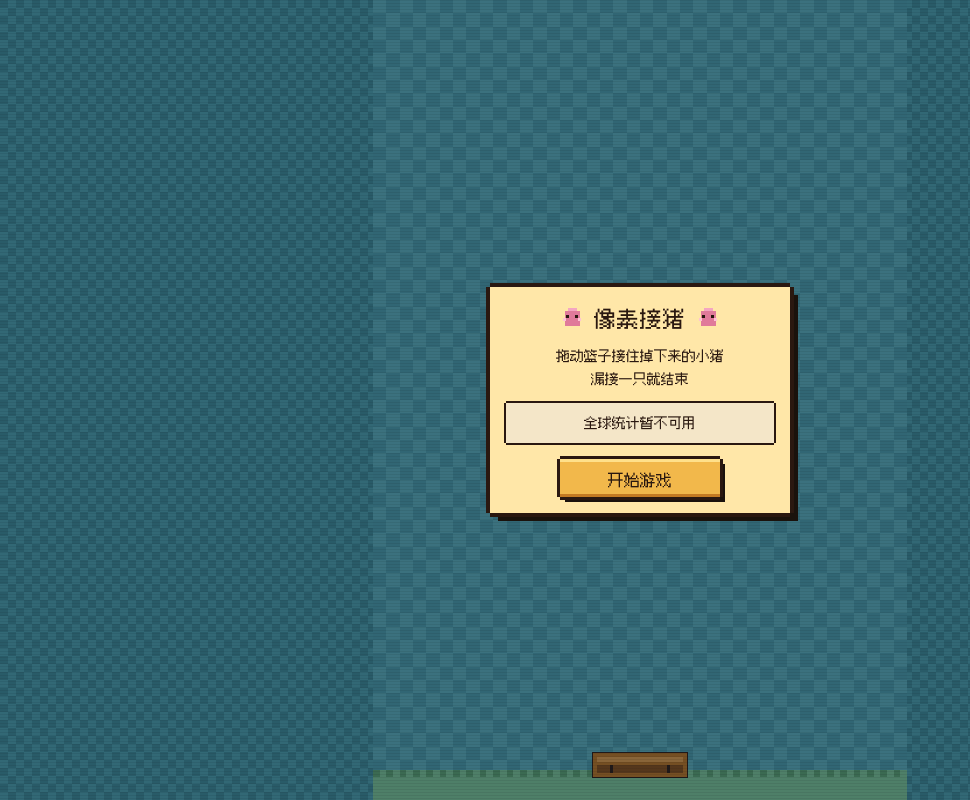
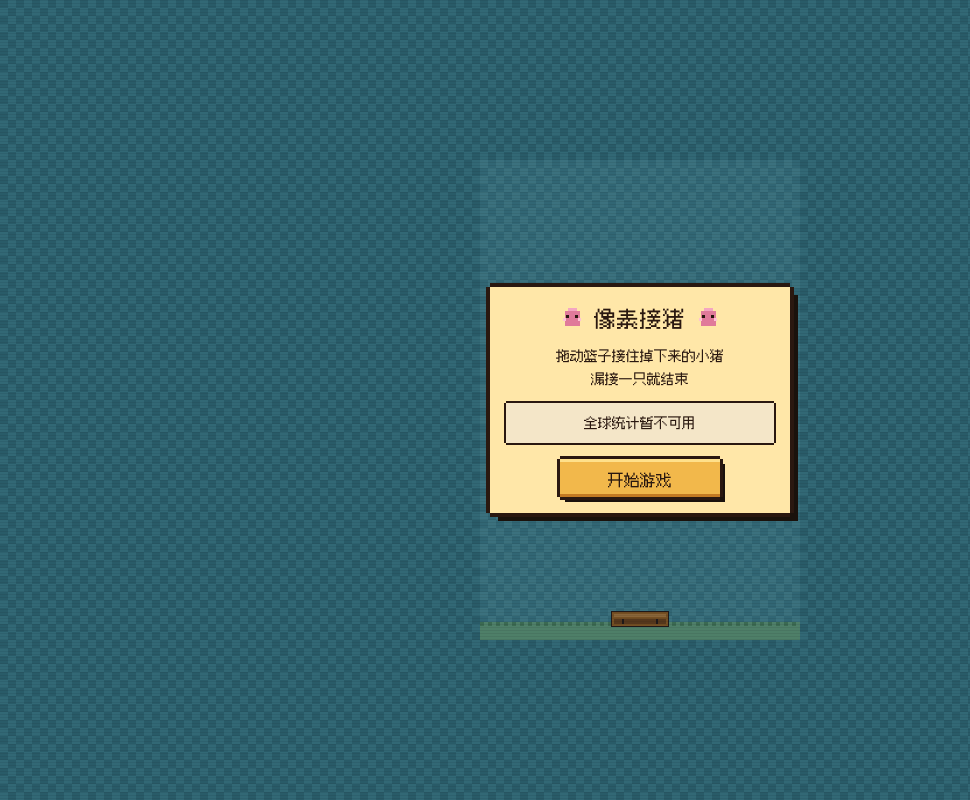
Before and after one commit to 3065484/cautious-octo-pancake, a website: page public/index.html in a window 1280 px wide. Shown: the whole page, without its empty margins (0-970 px from the left). Drawn offline with Linux system fonts and the light colour scheme; no server answers.

Commit message:
Lock the canvas to a strict 320x480 aspect-ratio and cap it by viewport size so it cannot stretch sideways in QQ browser rendering.

```diff
--- a/public/style.css
+++ b/public/style.css
@@ -60,14 +60,15 @@ body {
 
 #game {
   display: block;
-  width: min(100vw, calc(100vh * 2 / 3));
-  height: min(100vh, calc(100vw * 3 / 2));
-  max-width: 100vw;
-  max-height: 100vh;
+  width: 320px;
+  height: 480px;
+  max-width: calc(100vw - 12px);
+  max-height: calc(100vh - 12px);
   aspect-ratio: 320 / 480;
   image-rendering: pixelated;
   image-rendering: crisp-edges;
   object-fit: contain;
+  transform-origin: center center;
 }
 
 #scanlines {
```
